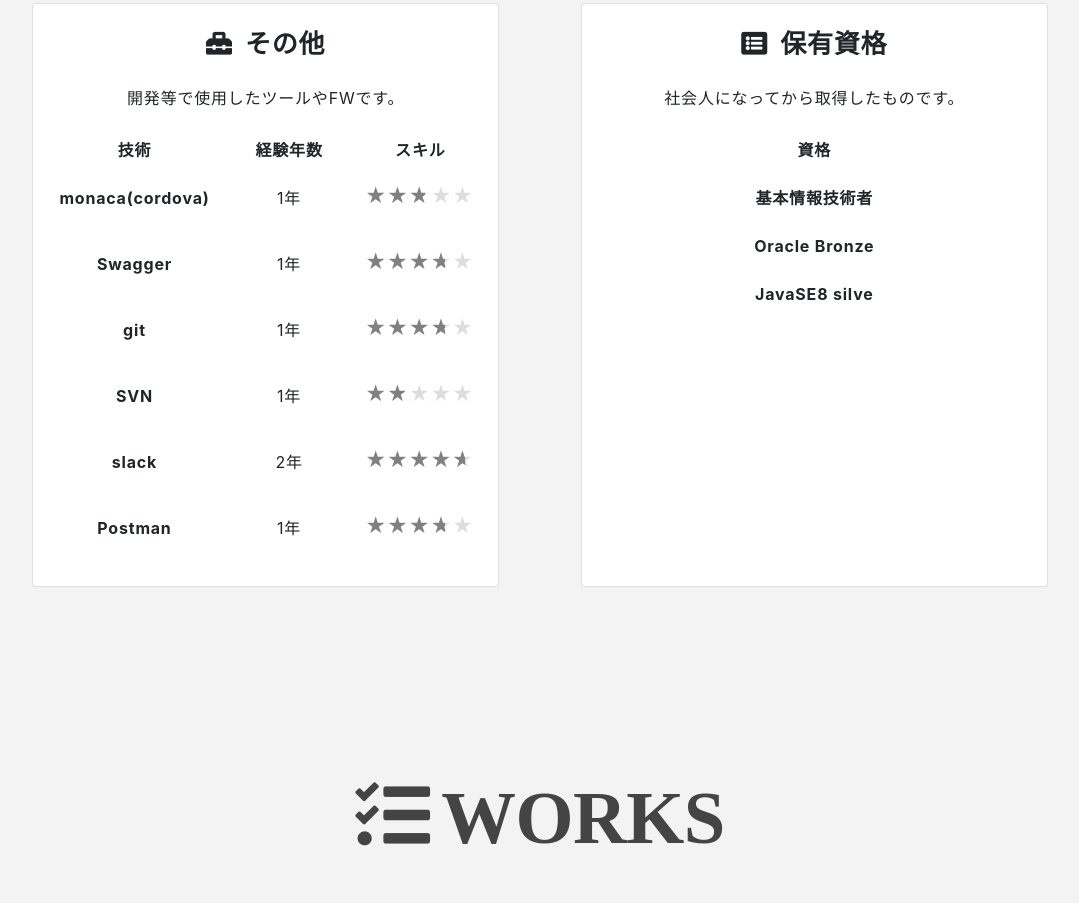
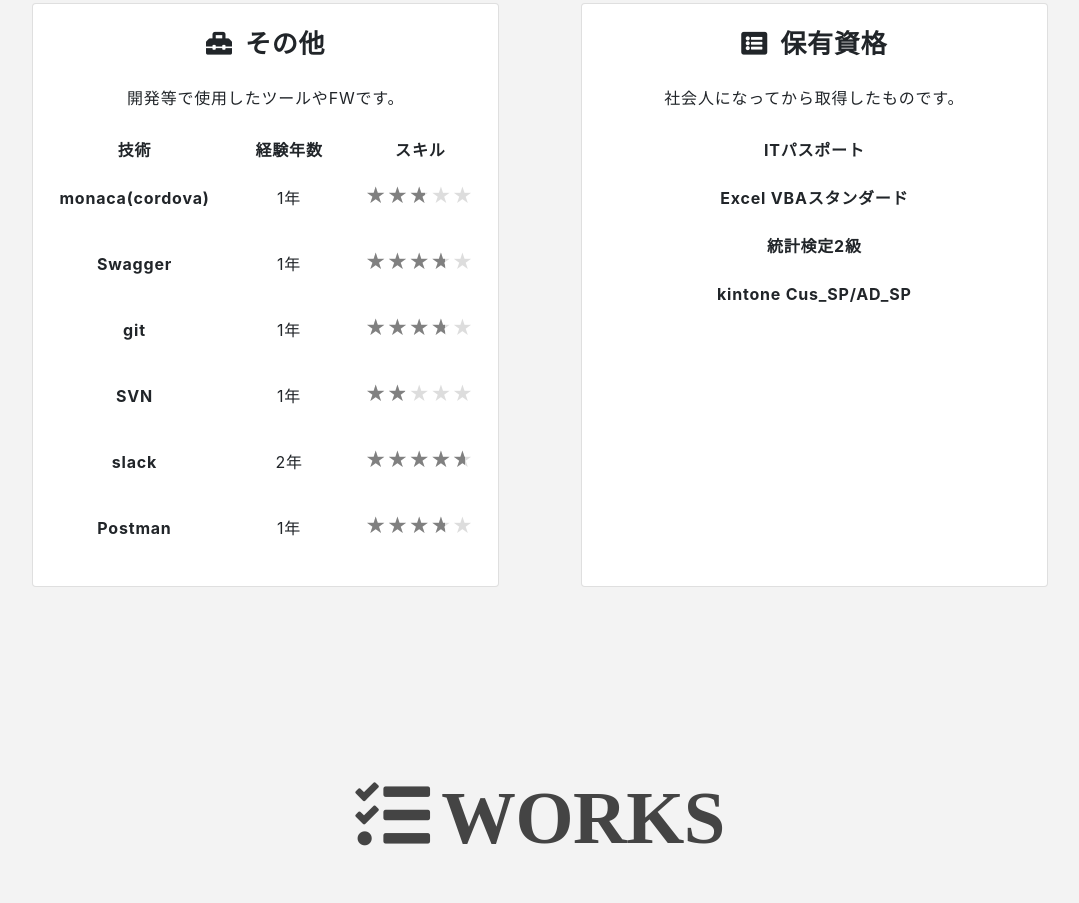
Before and after one commit to enterumez/umezawa-s, a plain HTML site: page index.html in a window 1280 px wide. Shown: the part 2360-3263 px from the top of the page, without its empty margins (95-1174 px from the left). Drawn offline with nearby package versions, Linux system fonts and the light colour scheme; a script that the page names is missing; a web font is replaced by a local one.

Commit message:
Update index.html

```diff
--- a/index.html
+++ b/index.html
@@ -267,20 +267,18 @@
                 <h3 class="skill-desc-title"><i class="fas fa-list-alt"></i>保有資格</h3>
                 <p>社会人になってから取得したものです。</p>
                 <table class="table table-borderless">
-                  <thead>
-                    <tr>
-                      <th scope="col">資格</th>
-                    </tr>
-                  </thead>
                   <tbody>
                     <tr>
-                      <th scope="row">基本情報技術者</th>
+                      <th scope="row">ITパスポート</th>
                     </tr>
                     <tr>
-                      <th scope="row">Oracle Bronze</th>
+                      <th scope="row">Excel VBAスタンダード</th>
                     </tr>
                     <tr>
-                      <th scope="row">JavaSE8 silve</th>
+                      <th scope="row">統計検定2級</th>
+                    </tr>
+                    <tr>
+                      <th scope="row">kintone Cus_SP/AD_SP</th>
                     </tr>
                   </tbody>
                 </table>
```
